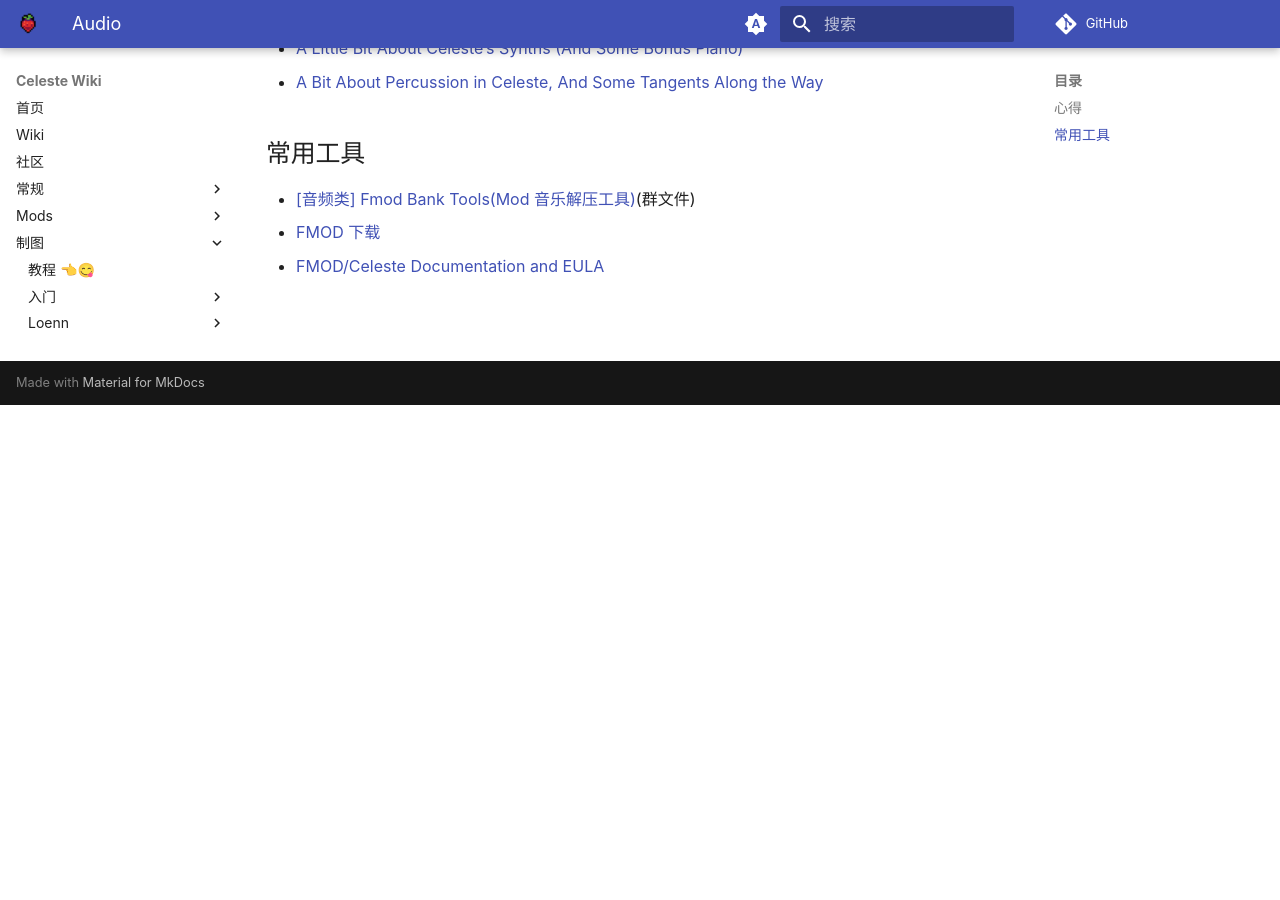
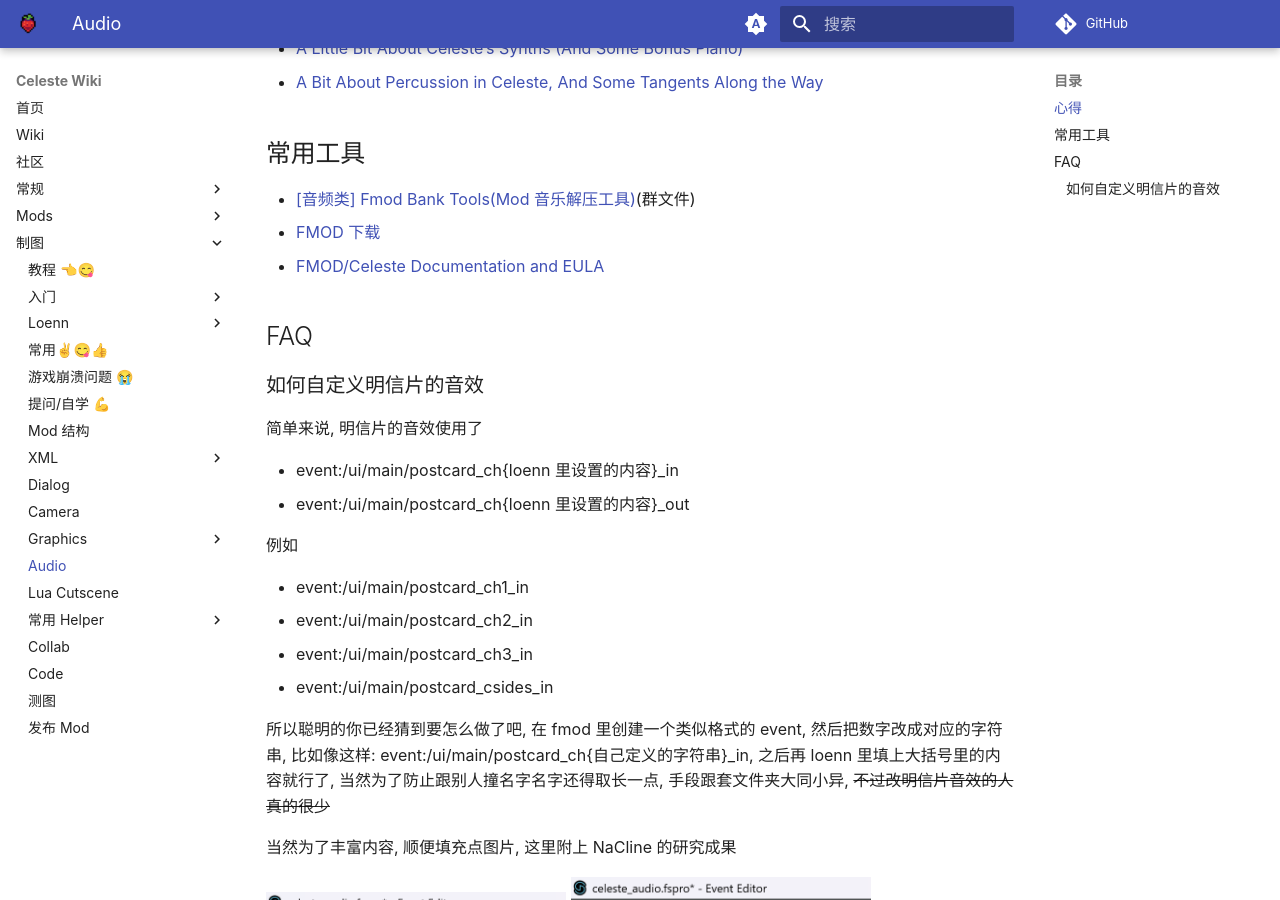
Before and after one commit to LuckyBoy-7/CelesteWikiModule, an MkDocs documentation site: the page built from docs/mappings/audio.md, in a window 1280 px wide and 900 px high, scrolled down 495 px. Built offline with MkDocs 1.6.1 and Material for MkDocs 9.7.7, drawn with Linux system fonts in a browser that asks for light colours; comment, search, counter and statistics services are not loaded; before the commit the page ends 900 px from its top, so only the background shows below that.

Commit message:
添加自定义 postcard 音效教程, 感谢 NaCline

```diff
--- a/docs/mappings/audio.md
+++ b/docs/mappings/audio.md
@@ -17,3 +17,30 @@
 * [[音频类] Fmod Bank Tools(Mod 音乐解压工具)]()(群文件)
 * [FMOD 下载](https://www.fmod.com/download){:target="_blank"}
 * [FMOD/Celeste Documentation and EULA](https://www.fmod.com/docs/2.03/studio/appendix-a-celeste.html){:target="_blank"}
+
+
+## FAQ
+
+### 如何自定义明信片的音效
+
+简单来说, 明信片的音效使用了
+
+* event:/ui/main/postcard_ch{loenn 里设置的内容}_in
+* event:/ui/main/postcard_ch{loenn 里设置的内容}_out
+
+例如
+
+* event:/ui/main/postcard_ch1_in
+* event:/ui/main/postcard_ch2_in
+* event:/ui/main/postcard_ch3_in
+* event:/ui/main/postcard_csides_in
+
+所以聪明的你已经猜到要怎么做了吧, 在 fmod 里创建一个类似格式的 event, 然后把数字改成对应的字符串, 比如像这样: event:/ui/main/postcard_ch{自己定义的字符串}_in, 之后再 loenn 里填上大括号里的内容就行了,
+当然为了防止跟别人撞名字名字还得取长一点, 手段跟套文件夹大同小异, ~~不过改明信片音效的人真的很少~~
+
+当然为了丰富内容, 顺便填充点图片, 这里附上 NaCline 的研究成果
+
+![postcard](../assets/mappings/audio/postcard/postcard_audio0.png){style="width: 300px;"}
+![postcard](../assets/mappings/audio/postcard/postcard_audio1.png){style="width: 300px;"}
+![postcard](../assets/mappings/audio/postcard/postcard_audio2.png){style="width: 300px;"}
+![postcard](../assets/mappings/audio/postcard/postcard_audio3.png){style="width: 600px;"}
```
Also changed, not shown: docs/index.md (+1 -1 lines), docs/assets/mappings/audio/postcard/postcard_audio0.png (added), docs/assets/mappings/audio/postcard/postcard_audio1.png (added), docs/assets/mappings/audio/postcard/postcard_audio2.png (added), docs/assets/mappings/audio/postcard/postcard_audio3.png (added).
